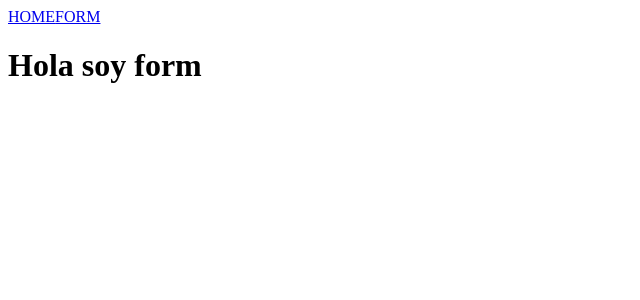
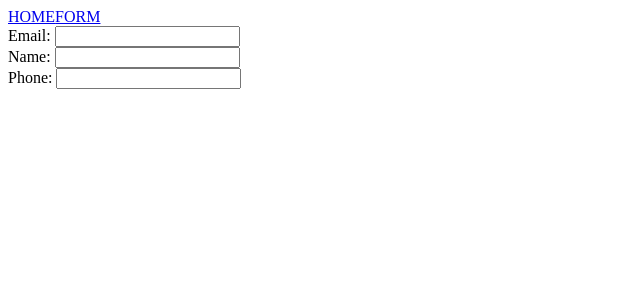
Before and after one commit to Marcos-GG/Drivers-PI, a React (Vite) app in the folder client/: page /create in a window 1280 px wide. Shown: the top 300 px of the page, without its empty margins (0-640 px from the left). Built offline with nearby package versions, Linux system fonts and the light colour scheme.

Commit message:
componentes terminados sin funcionalidad

```diff
--- a/client/src/components/Card/Card.jsx
+++ b/client/src/components/Card/Card.jsx
@@ -1,13 +1,13 @@
 // este componente por cada driver que recibe crea una card
 
-const Card = (/* { name, lastName, image } */) => {
+const Card = ({ name, lastName, image }) => {
   return (
     <div>
       <div>
         <p>estan dentro de una card</p>
-        {/* <p>Name:{name}</p>
+        <p>Name:{name}</p>
         <p>lastName:{lastName}</p>
-        <p>image:{image}</p> */}
+        <p>image:{image}</p>
       </div>
     </div>
   );
--- a/client/src/components/CardsContainer/CardsContainer.jsx
+++ b/client/src/components/CardsContainer/CardsContainer.jsx
@@ -1,101 +1,24 @@
 // - Este componente toma un driver y por cada driver va a renderizar una card con la info de cada driver y un link para el detail del driver en cuestion
-// import Card from "../Card/Card";
+import style from "./Container.module.css";
+import Card from "../Card/Card";
+import { useSelector } from "react-redux";
 
 const CardsContainer = () => {
-  // const Drivers = [
-  //   {
-  //     id: 1,
-  //     name: "Lewis",
-  //     lastName: "Hamilton",
-  //     image:
-  //       "https://upload.wikimedia.org/wikipedia/commons/1/18/Lewis_Hamilton_2016_Malaysia_2.jpg",
-  //     teams: "McLaren, Mercedes",
-  //     nationality: "British",
-  //     birth: "1985-01-07",
-  //     description:
-  //       "Sir Lewis Carl Davidson Hamilton MBE HonFREng (born 7 January 1985) is a British racing driver currently competing in Formula One, driving for Mercedes-AMG Petronas Formula One Team. In Formula One, Hamilton has won a joint-record seven World Drivers' Championship titles (tied with Michael Schumacher), and holds the records for the most wins (103), pole positions (103), and podium finishes (191), among many others. He is statistically considered as the most successful driver in Formula One history.",
-  //     created: false,
-  //   },
-  //   {
-  //     id: 2,
-  //     name: "Nick",
-  //     lastName: "Heidfeld",
-  //     image:
-  //       "https://upload.wikimedia.org/wikipedia/commons/thumb/2/2c/Nick_Heidfeld_Goodwood_Festival_of_Speed_2019_%2848242681251%29.jpg/330px-Nick_Heidfeld_Goodwood_Festival_of_Speed_2019_%2848242681251%29.jpg",
-  //     teams: "Prost, Sauber, Jordan,Williams,BMW Sauber,Renault",
-  //     nationality: "German",
-  //     birth: "1977-05-10",
-  //     description:
-  //       "Nick Lars Heidfeld (born 10 May 1977) is a German professional racing driver. Despite scoring regular podium finishes in 2005 with Williams, and in 2007 and 2008 with BMW Sauber, Heidfeld never won a race after debuting in Formula One in 2000. Heidfeld currently holds two Formula One records; most podium finishes without a Grand Prix win, and the most second-place finishes without a wi. In 2011, Heidfeld raced in Formula One for the Renault team as a replacement for the injured Robert Kubica, his former BMW Sauber teammate,before being replaced by Bruno Senna. He last drove for the Rebellion Racing team in the FIA World Endurance Championship and for Mahindra Racing Formula E Team in Formula E.",
-  //     created: false,
-  //   },
-  //   {
-  //     id: 3,
-  //     name: "Nico",
-  //     lastName: "Rosberg",
-  //     image:
-  //       "https://upload.wikimedia.org/wikipedia/commons/thumb/3/31/Nico_Rosberg_2016.jpg/330px-Nico_Rosberg_2016.jpg",
-  //     teams: "Williams, Mercedes",
-  //     nationality: "German",
-  //     birth: "1985-06-27",
-  //     description:
-  //       "Nico Erik Rosberg (born 27 June 1985) is a German-Finnish former professional racing driver. He competed in Formula One from 2006 to 2016, winning the World Drivers' Championship in 2016 with Mercedes-AMG Petronas Motorsport. The only child of Finnish 1982 Formula One World Champion Keke Rosberg and his German wife Sina Rosberg, he was raised primarily in the Principality of Monaco.",
-  //     created: false,
-  //   },
-  //   {
-  //     id: 4,
-  //     name: "Fernando",
-  //     lastName: "Alonso",
-  //     image:
-  //       "https://upload.wikimedia.org/wikipedia/commons/thumb/2/2b/Alonso_2016.jpg/360px-Alonso_2016.jpg",
-  //     teams: "Minardi, Renault, McLaren, Ferrari, Alpine",
-  //     nationality: "Spanish",
-  //     birth: "1981-07-29",
-  //     description:
-  //       "Fernando Alonso Díaz is a Spanish racing driver currently competing for Aston Martin in Formula One. He won the series' World Drivers' Championship in 2005 and 2006 with Renault, and has also driven for McLaren, Ferrari, and Minardi. With Toyota, Alonso won the 24 Hours of Le Mans twice, in 2018 and 2019, and the FIA World Endurance Championship in 2018–19. He also won the 24 Hours of Daytona with Wayne Taylor Racing in 2019.",
-  //     created: false,
-  //   },
-  //   {
-  //     id: 5,
-  //     name: "Heikki",
-  //     lastName: "Kovalainen",
-  //     image:
-  //       "https://upload.wikimedia.org/wikipedia/commons/2/29/Effect_20190609_091716.jpg",
-  //     teams: "Renault, McLaren, Lotus, Caterham, Lotus",
-  //     nationality: "Finnish",
-  //     birth: "1981-10-19",
-  //     description:
-  //       "Heikki Johannes Kovalainen; is a Finnish racing driver competing in the Japan Rally Championship for Rally Team AICELLO. He raced in Formula One between 2007 and 2013 for the Renault, McLaren, Team Lotus, Caterham and Lotus F1 teams, scoring a single victory at the 2008 Hungarian Grand Prix. After leaving Formula One, he raced in the Japanese Super GT series between 2015 and 2021, where he won the championship in 2016.",
-  //     created: false,
-  //   },
-  //   {
-  //     id: 6,
-  //     name: "Kazuki",
-  //     lastName: "Nakajima",
-  //     image:
-  //       "https://upload.wikimedia.org/wikipedia/commons/thumb/a/ad/Kazuki_Nakajima_2012_WEC_Fuji.jpg/330px-Kazuki_Nakajima_2012_WEC_Fuji.jpg",
-  //     teams: "Williams",
-  //     nationality: "Japanese",
-  //     birth: "1985-01-11",
-  //     description:
-  //       "Kazuki Nakajima is a retired Japanese professional racing driver who drove in Formula One for the Williams-Toyota team from 2007 to 2009. In 2012 and 2014, he won the Super Formula Championship driving for TOM'S. Racing for Toyota Gazoo Racing, he won the 2018, 2019 and 2020 24 Hours of Le Mans, as well as the 2018–19 World Endurance Championship along with team-mates Fernando Alonso and Sébastien Buemi. He is the second FIA world champion from Japan after Toshi Arai.",
-  //     created: false,
-  //   },
-  // ];
-
+  const Drivers = useSelector((state) => state.users);
   return (
-    <div>
-      {/* {Drivers.map((driver) => {
+    <div className={style.container}>
+      {Drivers.map((driver) => {
         return (
           // eslint-disable-next-line react/jsx-key
           <Card
+            key={driver.id}
             id={driver.id}
             name={driver.name}
             lastName={driver.lastName}
             image={driver.image}
           />
         );
-      })} */}
+      })}
     </div>
   );
 };
--- /dev/null
+++ b/client/src/components/CardsContainer/Container.module.css
@@ -0,0 +1,6 @@
+.container {
+  border: 1px solid black;
+  display: flex;
+  flex-wrap: wrap;
+  flex-direction: row;
+}
--- a/client/src/main.jsx
+++ b/client/src/main.jsx
@@ -2,11 +2,15 @@ import React from "react";
 import ReactDOM from "react-dom/client";
 import App from "./App.jsx";
 import { BrowserRouter } from "react-router-dom";
+import { Provider } from "react-redux";
+import store from "./redux/store.js";
 
 ReactDOM.createRoot(document.getElementById("root")).render(
   <React.StrictMode>
-    <BrowserRouter>
-      <App />
-    </BrowserRouter>
+    <Provider store={store}>
+      <BrowserRouter>
+        <App />
+      </BrowserRouter>
+    </Provider>
   </React.StrictMode>
 );
--- /dev/null
+++ b/client/src/redux/actions.js
@@ -0,0 +1,15 @@
+import axios from "axios";
+
+export const USER_ALL = "USER_ALL";
+
+export const getAllUsers = () => {
+  return async function (dispatch) {
+    const apiData = await axios.get(
+      "https://jsonplaceholder.typicode.com/users"
+    );
+    const users = apiData.data;
+    dispatch({ type: USER_ALL, payload: users });
+  };
+};
+
+// el dispatch con el array de usuarios va al reducer
--- /dev/null
+++ b/client/src/redux/reducer.js
@@ -0,0 +1,20 @@
+import { USER_ALL } from "./actions";
+
+const initialState = {
+  users: [],
+};
+
+const reducer = (state = initialState, action) => {
+  switch (action.type) {
+    case USER_ALL: {
+      return { ...state, users: action.payload };
+    }
+
+    default:
+      return { ...state };
+  }
+};
+
+export default reducer;
+
+// cardsContainer esta mirando al estado global
--- /dev/null
+++ b/client/src/redux/store.js
@@ -0,0 +1,15 @@
+import { createStore, applyMiddleware, compose } from "redux";
+import rootReducer from "./reducer";
+import thunkMiddleware from "redux-thunk";
+
+// quien va a ser el compose           // extension               || compose
+const composeEnhancer = window.__REDUX_DEVTOOLS_EXTENSION_COMPOSE__ || compose;
+
+const store = createStore(
+  rootReducer,
+  composeEnhancer(applyMiddleware(thunkMiddleware))
+  // cuando creemos el store vamos a usar el compone para aplicarle el middleware thunkMiddleware
+  // thunkmiddleware me rpermite hacer las request
+);
+
+export default store;
--- a/client/src/views/Form/Form.jsx
+++ b/client/src/views/Form/Form.jsx
@@ -1,9 +1,60 @@
+import { useState } from "react";
+
 const Form = () => {
+  const [form, setForm] = useState({
+    email: "",
+    name: "",
+    phone: "",
+  });
+
+  const formHandler = (event) => {
+    //lo que escribi se guardar en el estado
+    const property = event.target.name; // vinculamos el campo a traves de name
+    const value = event.target.value; // tenemos su valor
+
+    setForm({
+      ...form,
+      [property]: value,
+    });
+  };
+
   return (
-    <div>
-      <h1>Hola soy form</h1>
-    </div>
+    <form>
+      <div>
+        <label>Email: </label>
+        <input
+          type="text"
+          value={form.email}
+          onChange={formHandler}
+          name="email"
+        />
+      </div>
+
+      <div>
+        <label>Name: </label>
+        <input
+          type="text"
+          value={form.name}
+          onChange={formHandler}
+          name="name"
+        />
+      </div>
+
+      <div>
+        <label>Phone: </label>
+        <input
+          type="text"
+          value={form.phone}
+          onChange={formHandler}
+          name="phone"
+        />
+      </div>
+    </form>
   );
 };
 
 export default Form;
+
+// mi form tiene que ser un reflejo de mi estado
+// value= {form.x} el mismo valor que el estado
+// onChange={} manda un evento
--- a/client/src/views/Home/Home.jsx
+++ b/client/src/views/Home/Home.jsx
@@ -1,7 +1,15 @@
 import CardsContainer from "../../components/CardsContainer/CardsContainer";
+import { useDispatch } from "react-redux";
+import { useEffect } from "react";
+import { getAllUsers } from "../../redux/actions";
 
 const Home = () => {
-  console.log("hola home");
+  const dispatch = useDispatch();
+  // homo es quien muestra CardContianer , por eso necesitamos hacer el dispatch que getAllUsers cuando mostamos el componente home
+  useEffect(() => {
+    dispatch(getAllUsers());
+  }, [dispatch]);
+
   return (
     <>
       <h1>Hola soy home</h1>
```
